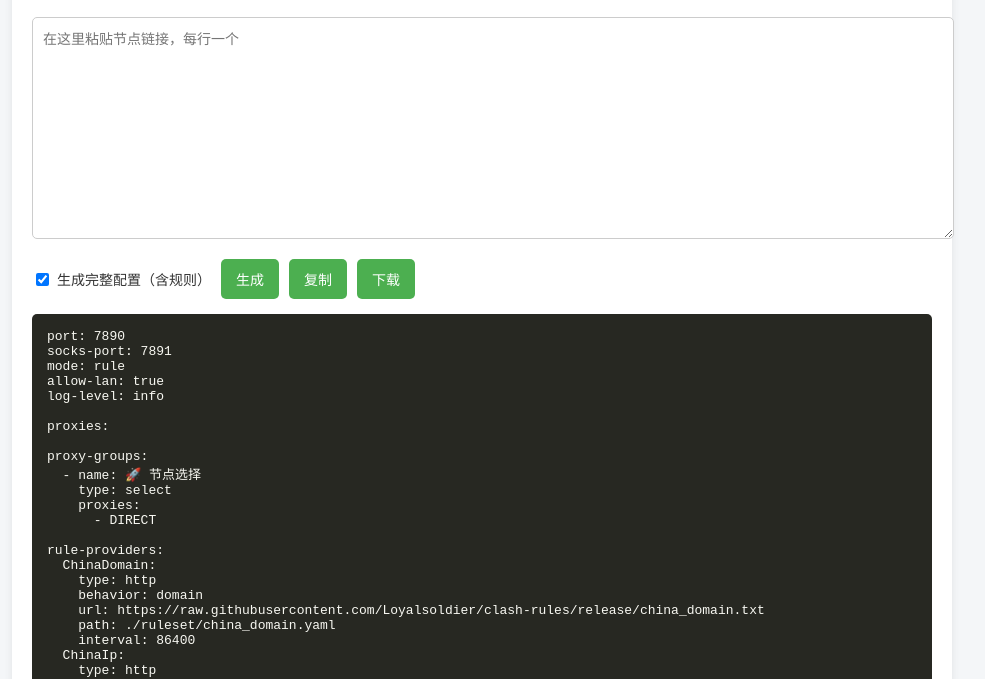
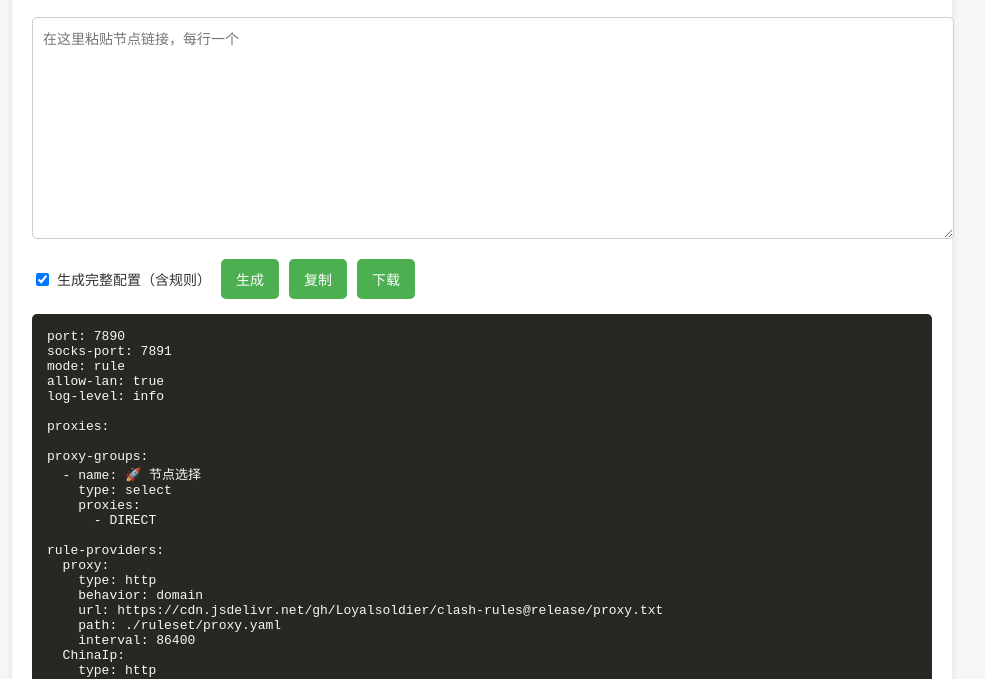
Before and after one commit to AdonisNoel/ClashMeta-Script, a plain HTML site: page index.html in a window 1280 px wide. Both pictures are taken after a click on the button "生成". Shown: the part 118-797 px from the top of the page, without its empty margins (158-1143 px from the left). Drawn offline with Linux system fonts and the light colour scheme.

Commit message:
Update index.html

```diff
--- a/index.html
+++ b/index.html
@@ -185,9 +185,9 @@ function convert() {
              finalYaml += `      - "${name}"\n`;
         });
         finalYaml += "\nrule-providers:\n";
-        finalYaml += "  ChinaDomain:\n    type: http\n    behavior: domain\n    url: https://raw.githubusercontent.com/Loyalsoldier/clash-rules/release/china_domain.txt\n    path: ./ruleset/china_domain.yaml\n    interval: 86400\n";
-        finalYaml += "  ChinaIp:\n    type: http\n    behavior: ipcidr\n    url: https://raw.githubusercontent.com/Loyalsoldier/clash-rules/release/china_ip.txt\n    path: ./ruleset/china_ip.yaml\n    interval: 86400\n";
-        finalYaml += "\nrules:\n  - RULE-SET,ChinaDomain,DIRECT\n  - RULE-SET,ChinaIp,DIRECT\n  - MATCH,🚀 节点选择\n";
+        finalYaml += "  proxy:\n    type: http\n    behavior: domain\n    url: https://cdn.jsdelivr.net/gh/Loyalsoldier/clash-rules@release/proxy.txt \n    path: ./ruleset/proxy.yaml\n    interval: 86400\n";
+        finalYaml += "  ChinaIp:\n    type: http\n    behavior: ipcidr\n    url: https://raw.githubusercontent.com/Loyalsoldier/clash-rules/release/cncidr.txt \n    path: ./ruleset/china_ip.yaml\n    interval: 86400\n";
+        finalYaml += "\nrules:\n  - RULE-SET ,ChinaIp,DIRECT \n  - RULE-SET,proxy,🚀 节点选择\n  - MATCH,🚀 节点选择\n";
         yamlString = finalYaml;
     } else {
         yamlString = "proxies:\n" + proxies.map(p => `  - ${JSON.stringify(p)}`).join('\n');
```
